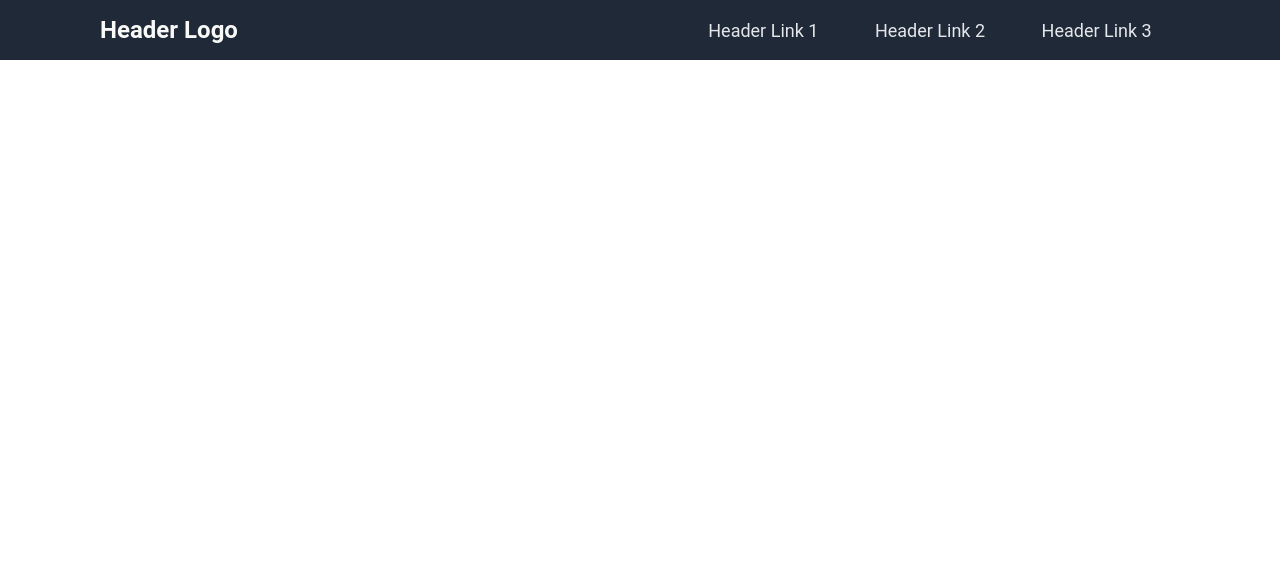
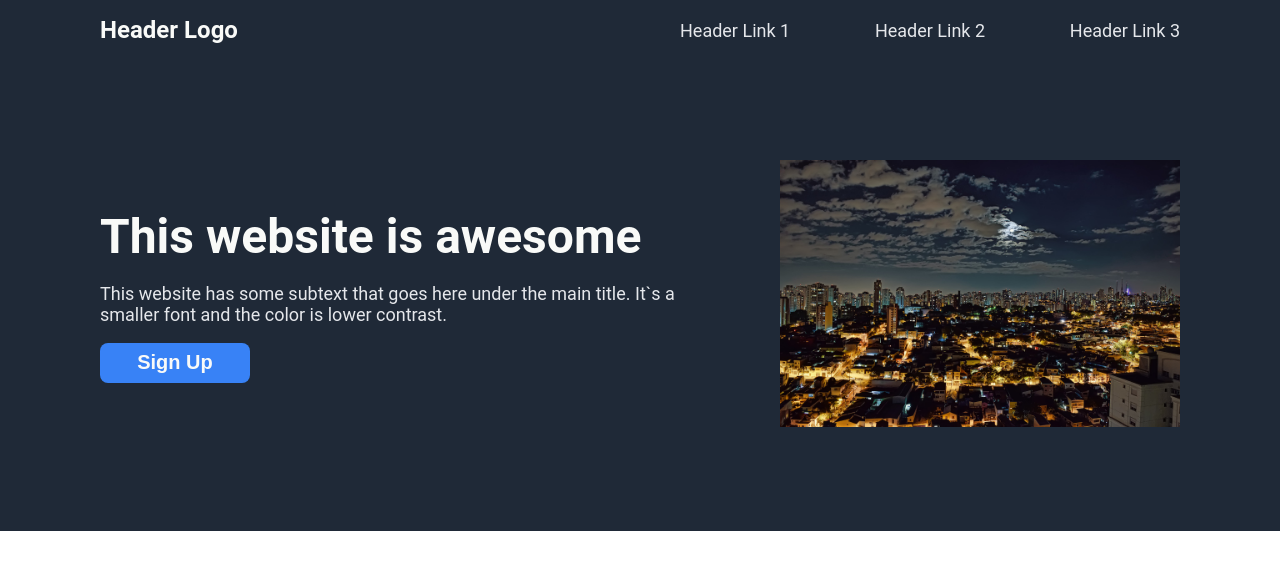
Before and after one commit to tha-mid/landing-page, a plain HTML site: page index.html in a window 1280 px wide. Drawn offline with Linux system fonts and the light colour scheme.

Commit message:
Create img dir, edit index.html and style.css adding part of the content

```diff
--- a/index.html
+++ b/index.html
@@ -19,7 +19,25 @@
      </div>
     </div>
     <div class="content">
+      <div class="content-a">
+        <div class="left">
+          <h1 class="main-title">This website is awesome</h1>
+          <p class="text">This website has some subtext that goes here under the main title. It`s a smaller font and the color is lower contrast.</p>
+          <button class="buttom1">Sign Up</button>
+        </div>
+        <div class="right">
+          <img src="./img/saopaulo.jpg">
+        </div>
+      </div>
+      <div class="content-b">
 
+      </div>
+      <div class="content-c">
+
+      </div>
+      <div class="content-d">
+
+      </div>
     </div>
     <div class="footer">
 
--- a/style.css
+++ b/style.css
@@ -31,5 +31,53 @@ a {
 .header-right {
     display: flex;
     width: 500px;
-    justify-content: space-around;
+    justify-content: space-between;
 }
+
+.content {
+    display: flex;
+    flex-direction: column;
+}
+
+img {
+    width: 400px;
+}
+
+.content-a {
+    display: flex;
+    flex-direction: row;
+    justify-content: space-between;
+    background-color: #1f2937;
+    padding: 100px 100px;
+    align-items: center;
+}
+
+.left {
+    display: flex;
+    flex-direction: column;
+    width: 600px;
+    margin-right: 50px;
+}
+
+.main-title {
+    font-size: 48px;
+    font-weight: extra-bold;
+    color: #F9FAF8;
+    margin: 0;
+}
+
+.text {
+    font-size: 18px;
+    color: #E5E7EB;
+}
+
+.buttom1 {
+    border: none;
+    border-radius: 8px;
+    font-weight: bold;
+    font-size: 20px;
+    background-color: #3882f6;
+    color: #F9FAF8;
+    width: 150px;
+    height: 40px;
+}
```
Also changed, not shown: img/saopaulo.jpg (added).
